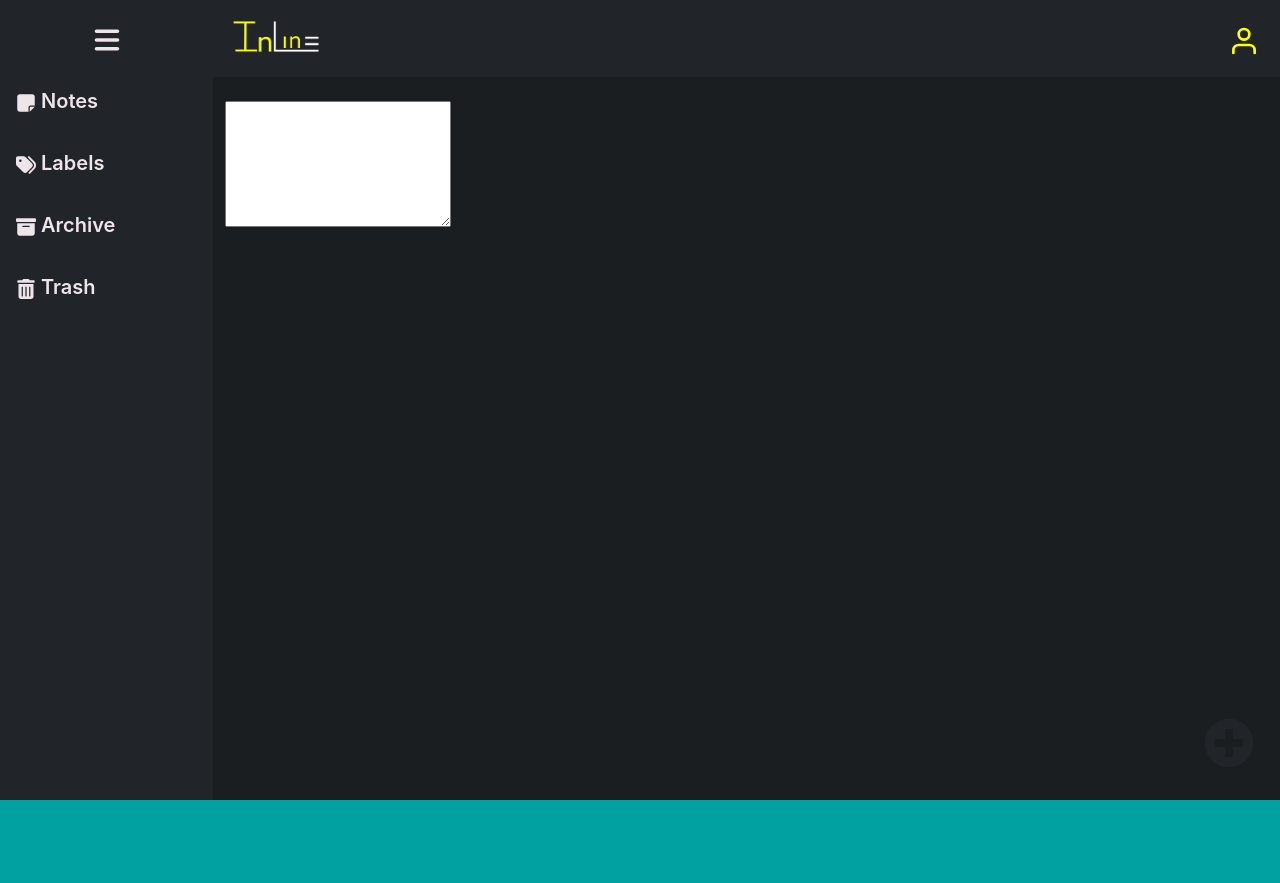
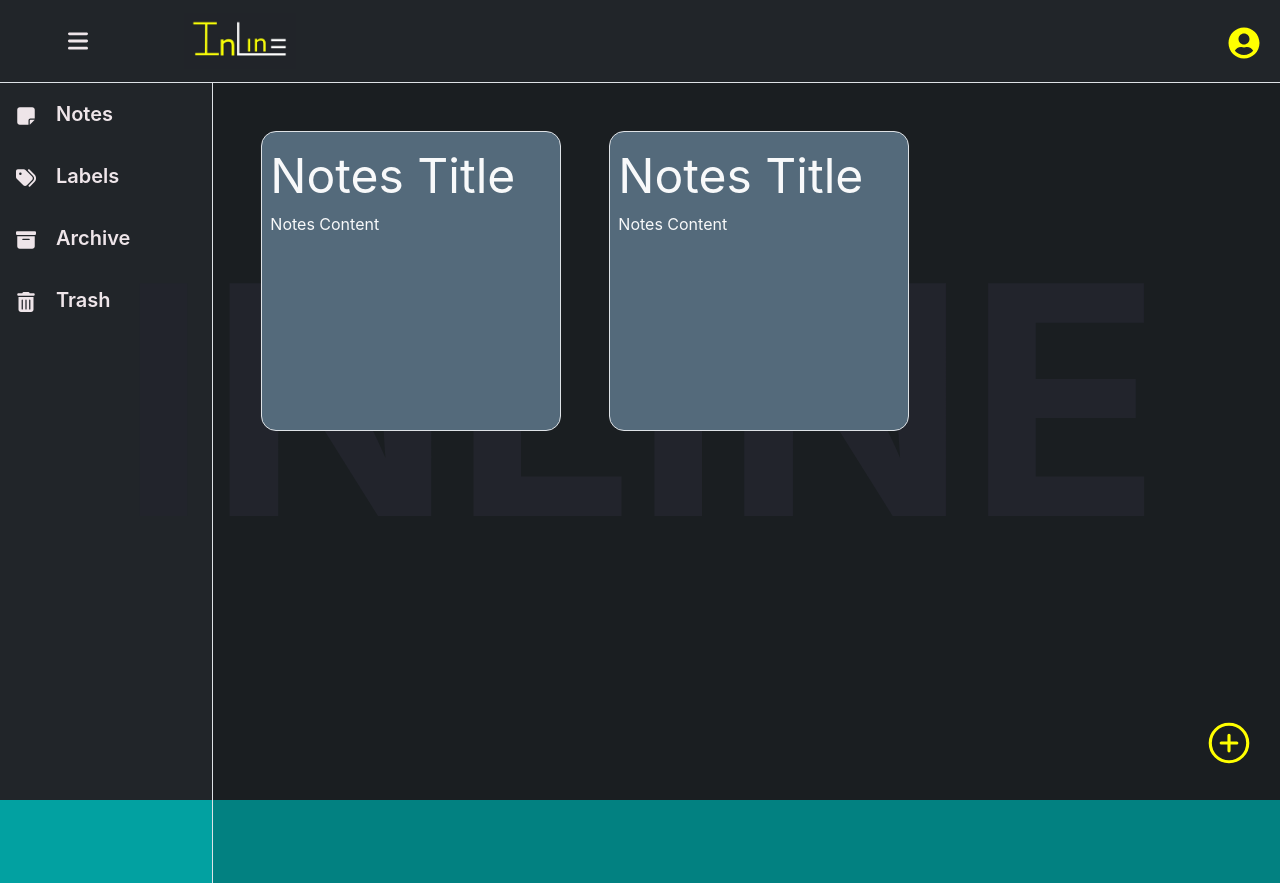
Before and after one commit to 06chirag06/NoteManagement, a React (Create React App) app in the folder note_management_frontend/: page /userId/home in a window 1280 px wide. Before the commit the page ends 800 px from the top, so only its background shows below. Built offline with nearby package versions, Linux system fonts and the light colour scheme.

Commit message:
Final before review 2

```diff
--- a/note_management_frontend/src/Components/HomeNavbar.jsx
+++ b/note_management_frontend/src/Components/HomeNavbar.jsx
@@ -5,10 +5,11 @@ import { faBars } from "@fortawesome/free-solid-svg-icons";
 import { Navbar, Nav, NavbarToggle } from "react-bootstrap";
 import logo from "../images/navLogo.jpg";
 import "../Style/App.css";
+import "../Style/HomeNavbar.css";
 
 export default function HomeNavbar() {
   return (
-    <Navbar bg="dark" expand="lg" className="mb-4">
+    <Navbar bg="dark" expand="lg" className="mb-4 p-0 border-bottom border-2">
       <div className="container-fluid">
         <Navbar.Brand href="/">
           <img src={logo} height="30%" width="20%" alt="" />
@@ -28,15 +29,15 @@ export default function HomeNavbar() {
         </NavbarToggle>
         <Navbar.Collapse id="basic-navbar-nav" className="border-0">
           <Nav className="ms-auto">
-            <Nav.Link>
+            <Nav.Link className="focus-selector">
               <Link
-                className="nav-link text-light me-3 fw-semibold fs-5"
+                className="nav-link text-light ps-3 pe-3 fw-semibold fs-5"
                 to="/login"
               >
                 Login
               </Link>
             </Nav.Link>
-            <Nav.Link>
+            <Nav.Link className="focus-selector">
               <Link
                 className="nav-link text-light fw-semibold fs-5"
                 to="/signup"
--- a/note_management_frontend/src/Components/Notes.jsx
+++ /dev/null
@@ -1,10 +0,0 @@
-import React from 'react'
-
-export default function Notes() {
-  return (
-    <div className='text-light'>
-      <textarea rows={5} cols={20} />
-      {/* 12345 */}
-    </div>
-  )
-}
--- a/note_management_frontend/src/Components/NotesHomeNavbar.jsx
+++ b/note_management_frontend/src/Components/NotesHomeNavbar.jsx
@@ -1,8 +1,8 @@
 // import { Link } from "react-router-dom";
 import React from "react";
 // eslint-disable-next-line import/no-extraneous-dependencies
-// import { FaRegCircleUser } from "react-icons/fa6";
-import { FiUser } from "react-icons/fi";
+import { FaBars } from "react-icons/fa6";
+import { FaUserCircle } from "react-icons/fa";
 import { Navbar, NavbarToggle, Nav } from "react-bootstrap";
 import "../Style/NotesHomeNavbar.css";
 import logo from "../images/navLogo.jpg";
@@ -14,12 +14,18 @@ export default function NotesHomeNavbar() {
     fontSize: "2rem",
   };
 
+  const iconStyles1 = {
+    color: "#EEE5E9",
+    fontSize: "1.75rem",
+  };
+
   return (
     <>
-      <Navbar bg="dark" expand="lg" className="mb-4">
-        <div className="container-fluid navbar-notes">
+      <Navbar bg="dark" expand="lg" className="border-bottom border-1">
+        <div className="container-fluid">
+          <FaBars style={iconStyles1} className="ms-5 ps-2 me-5" />
           <Navbar.Brand href="/">
-            <img src={logo} height="30%" width="20%" alt="" />
+            <img src={logo} height="30%" width="20%" alt="" className="ms-5"/>
           </Navbar.Brand>
           <NavbarToggle className="border-0">
             <button
@@ -35,8 +41,8 @@ export default function NotesHomeNavbar() {
           <Navbar.Collapse id="basic-navbar-nav" className="border-0">
             <Nav className="ms-auto">
               <Nav.Link className="fs-3 text-warning">
-                <IconContext.Provider value={{className:"zoom"}}>
-                  <FiUser style={iconStyles} />
+                <IconContext.Provider value={{ className: "zoom" }}>
+                  <FaUserCircle style={iconStyles} />
                 </IconContext.Provider>
               </Nav.Link>
             </Nav>
--- a/note_management_frontend/src/Components/NotesHomeSidebar.jsx
+++ b/note_management_frontend/src/Components/NotesHomeSidebar.jsx
@@ -1,14 +1,11 @@
 import React from "react";
 import { Link } from "react-router-dom";
-// import { FontAwesomeIcon } from "@fortawesome/react-fontawesome";
 import {
-  FaBars,
   FaNoteSticky,
   FaTags,
   FaBoxArchive,
   FaTrashCan,
 } from "react-icons/fa6";
-import { Navbar, Nav, NavbarToggle } from "react-bootstrap";
 import "../Style/NotesHomeSidebar.css";
 
 export default function NotesHomeSidebar() {
@@ -16,78 +13,50 @@ export default function NotesHomeSidebar() {
     color: "#EEE5E9",
     fontSize: "1.25rem",
   };
-  const iconStyles1={
-    color:"#EEE5E9",
-    fontSize:"1.75rem",
-  }
   return (
     <>
-      {/* <div className="sidebar"> */}
-      <div className="container-fluid">
-        <div className="row">
-          <button
-            className="navbar-toggler text-light border-0 text-light zoom mt-3 p-2 fs-3"
-            type="button"
-            data-toggle="collapse"
-            data-target="#navbarNav"
-            aria-controls="navbarNav"
-            aria-expanded="false"
-            aria-label="Toggle navigation"
-          >
-            <FaBars style={iconStyles1}/>
-          </button>
-        </div>
-        <div className="row text-light mt-2">
-          <Navbar bg="dark" expand="lg" className="mb-4 sidebar p-0 m-0">
-            <NavbarToggle className="border-0 p-0 m-0"></NavbarToggle>
-            <Navbar.Collapse id="basic-navbar-nav" className="border-0">
-              <Nav className="flex-column">
-                <Nav.Link>
+      <div className="row m-0 p-0 ps-3 pt-3 pb-3 focus-selector">
         <Link
           className="nav-link text-light fw-semibold fs-5"
           to="/userId/home"
         >
-                    <FaNoteSticky style={iconStyles}/>
-                    {"  "}
+          <span>
+            <FaNoteSticky style={iconStyles} />
+          </span>
+          &emsp;
           <span className="font-yellow">Notes</span>
         </Link>
-                </Nav.Link>
-                <Nav.Link>
+      </div>
+      <div className="row m-0 p-0 ps-3 pt-3 pb-3 focus-selector">
         <Link
           className="nav-link text-light fw-semibold fs-5"
           to="/userId/labels"
         >
-                    <FaTags style={iconStyles}/>
-                    {"  "}
+          <FaTags style={iconStyles} />
+          &emsp;
           <span className="font-yellow">Labels</span>
         </Link>
-                </Nav.Link>
-                <Nav.Link>
+      </div>
+      <div className="row m-0 p-0 ps-3 pt-3 pb-3 focus-selector">
         <Link
           className="nav-link text-light fw-semibold fs-5"
           to="/userId/archive"
         >
-                    <FaBoxArchive style={iconStyles}/>
-                    {"  "}
+          <FaBoxArchive style={iconStyles} />
+          &emsp;
           <span className="font-yellow">Archive</span>
         </Link>
-                </Nav.Link>
-                <Nav.Link>
+      </div>
+      <div className="row m-0 p-0 ps-3 pt-3 pb-3 focus-selector">
         <Link
           className="nav-link text-light fw-semibold fs-5"
           to="/userId/trash"
         >
-                    <FaTrashCan style={iconStyles}/>
-                    {"  "}
+          <FaTrashCan style={iconStyles} />
+          &emsp;
           <span className="font-yellow">Trash</span>
         </Link>
-                </Nav.Link>
-              </Nav>
-            </Navbar.Collapse>
-          </Navbar>
       </div>
-      </div>
-      {/* </div> */}
     </>
   );
 }
--- /dev/null
+++ b/note_management_frontend/src/Components/NotesOutline.jsx
@@ -0,0 +1,11 @@
+import React from "react";
+import "../Style/NotesOutline.css";
+
+export default function Notes() {
+  return (
+    <div className="text-light note-dimensions p-2 border border-1 me-5">
+      <div className="notes-title">Notes Title</div>
+      <div>Notes Content</div>
+    </div>
+  );
+}
--- a/note_management_frontend/src/Pages/NotesHome.jsx
+++ b/note_management_frontend/src/Pages/NotesHome.jsx
@@ -1,32 +1,39 @@
 import React from "react";
 import NotesHomeNavbar from "../Components/NotesHomeNavbar";
 import NotesHomeSidebar from "../Components/NotesHomeSidebar";
-import Notes from "../Components/Notes";
-import { FaPlusCircle } from "react-icons/fa";
+import NotesOutline from "../Components/NotesOutline";
+import { IoAddCircleOutline } from "react-icons/io5";
 import "../Style/NotesHome.css";
 
 export default function Users() {
+
   const plusStyle = {
-    position:"fixed",
-    bottom:"4%",
-    right:"2%",
-  }
+    position: "fixed",
+    bottom: "4%",
+    right: "2%",
+    color: "yellow",
+  };
+
   return (
     <>
       <div className="container-fluid main-wrapper bg-dark">
+        <div className="row">
+          <NotesHomeNavbar />
+        </div>
         <div className="row sidebar">
-          <div className="col-2 m-0 p-0">
+          <div className="col-2 m-0 p-0 border-end border-1">
             <NotesHomeSidebar />
           </div>
           <div className="col-10 m-0 p-0 bg-viridian-green">
-            <div className="row m-0 p-0">
-              <NotesHomeNavbar />
-            </div>
-            <div className="row m-0 p-0">
-              <Notes />
+            <div className="row m-0 p-5">
+              <NotesOutline />
+              <NotesOutline />
             </div>
             <div>
-              <FaPlusCircle style={plusStyle} size={50}/>
+              <IoAddCircleOutline style={plusStyle} size={50} />
+            </div>
+            <div>
+              <span id="background-text-notes">INLINE</span>
             </div>
           </div>
         </div>
--- a/note_management_frontend/src/Style/App.css
+++ b/note_management_frontend/src/Style/App.css
@@ -24,3 +24,8 @@
   outline: none;
   box-shadow: none;
 }
+
+.focus-selector:hover{
+  background-color: #546A7B;
+  color: #333741;
+}
--- /dev/null
+++ b/note_management_frontend/src/Style/HomeNavbar.css
@@ -0,0 +1,4 @@
+.focus-selector:hover{
+    background-color: #546A7B;
+    color: #333741;
+}
--- a/note_management_frontend/src/Style/NotesHome.css
+++ b/note_management_frontend/src/Style/NotesHome.css
@@ -11,6 +11,20 @@
   /* overflow: auto; */
 }
 
-.bg-viridian-green{
-    background-color: rgba(0,0,0,0.2);
+.bg-viridian-green {
+  background-color: rgba(0, 0, 0, 0.2);
 }
+
+#background-text-notes {
+  left: 50%;
+  top: 50%;
+  transform: translate(-50%, -50%);
+  position: absolute;
+  color: #22242c;
+  font-weight: bold;
+  font-size: 20rem;
+  -webkit-user-select: none;
+  -ms-user-select: none;
+  user-select: none;
+  z-index: 1;
+}
--- a/note_management_frontend/src/Style/NotesHomeSidebar.css
+++ b/note_management_frontend/src/Style/NotesHomeSidebar.css
@@ -14,5 +14,14 @@
 } */
 
 .font-yellow{
-  color: #EEE5E9;
+  color: rgb(238, 229, 233);
 }
+
+.focus-selector:active{
+  background-color: aqua;
+}
+
+.focus-selector:hover{
+  background-color: #546A7B;
+  /* border-radius: 0 30% 30% 0; */
+}
--- /dev/null
+++ b/note_management_frontend/src/Style/NotesOutline.css
@@ -0,0 +1,22 @@
+.note-dimensions {
+  background-color: #546a7b;
+  height: 300px;
+  width: 300px;
+  border-radius: 5%;
+  z-index: 2;
+}
+
+/* .notes-title{
+
+} */
+
+.notes-title {
+  /* display: flex;
+  align-items: center;
+  justify-content: center;
+  text-align: center; */
+  position: relative;
+  /* top: 45%;
+  left: 40%; */
+  font-size: 3rem;
+}
```
Lines whose indentation alone changed are shown as unchanged.
